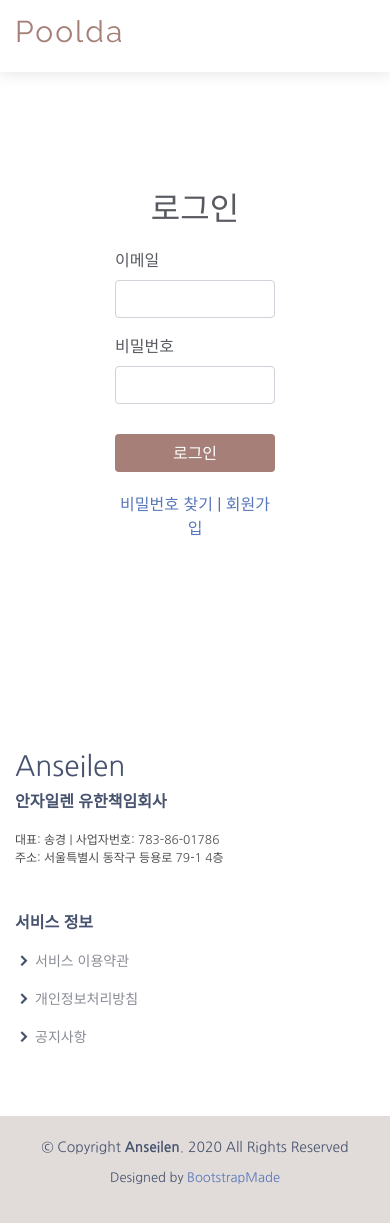
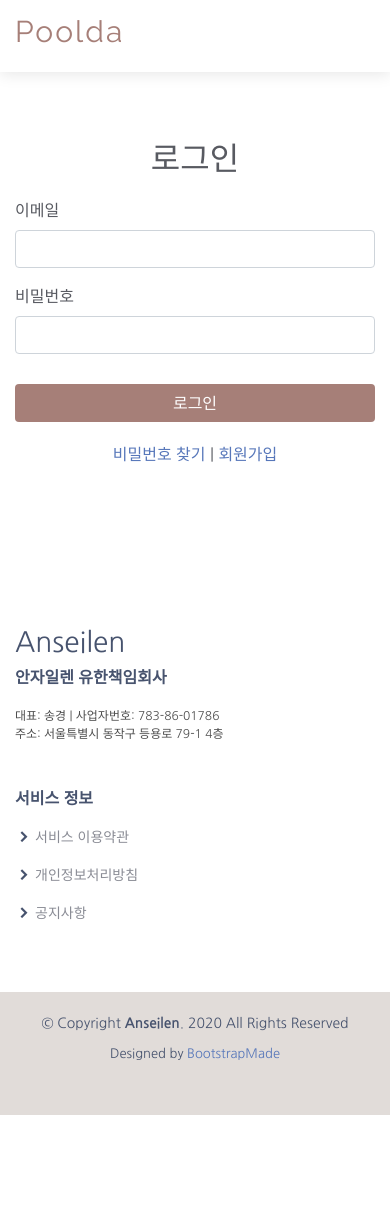
Before and after one commit to Anseilen/anseilen.github.io, a Jekyll site: the page built from signin.html, in a window 390 px wide and 1239 px high. Shown: the top 1223 px of the window. Built offline with Jekyll 4.4.1, drawn with Linux system fonts in a browser that asks for light colours; comment, search, counter and statistics services are not loaded.

Commit message:
[feat] 모바일 환경고려

```diff
--- a/_sass/signin.scss
+++ b/_sass/signin.scss
@@ -3,3 +3,6 @@
   position: relative;
   padding: 140px 0 100px 0;
 }
+.signin-box {
+  padding:50px 100px;
+}
--- a/assets/css/style.css
+++ b/assets/css/style.css
@@ -786,6 +786,9 @@ section {
     max-width: 100%;
     margin: 0 auto 30px auto;
   }
+  .signin-box {
+    padding: 0 !important;
+  }
 }
 
 /*--------------------------------------------------------------
--- a/signin.html
+++ b/signin.html
@@ -8,7 +8,7 @@ lastmod: 2020-09-24 16:11:00
 <main id="signin" class="d-flex align-items-center">
   <div class="container">
     <div style="max-width:500px; margin:auto;">
-      <div style="padding:50px 100px;">
+      <div class="signin-box">
         <h2 style="text-align:center;">로그인</h2>
         <h6 id="signin-errorMessage" class="text-center text-danger"></h6>
         <form style="margin-top:20px;">
```
